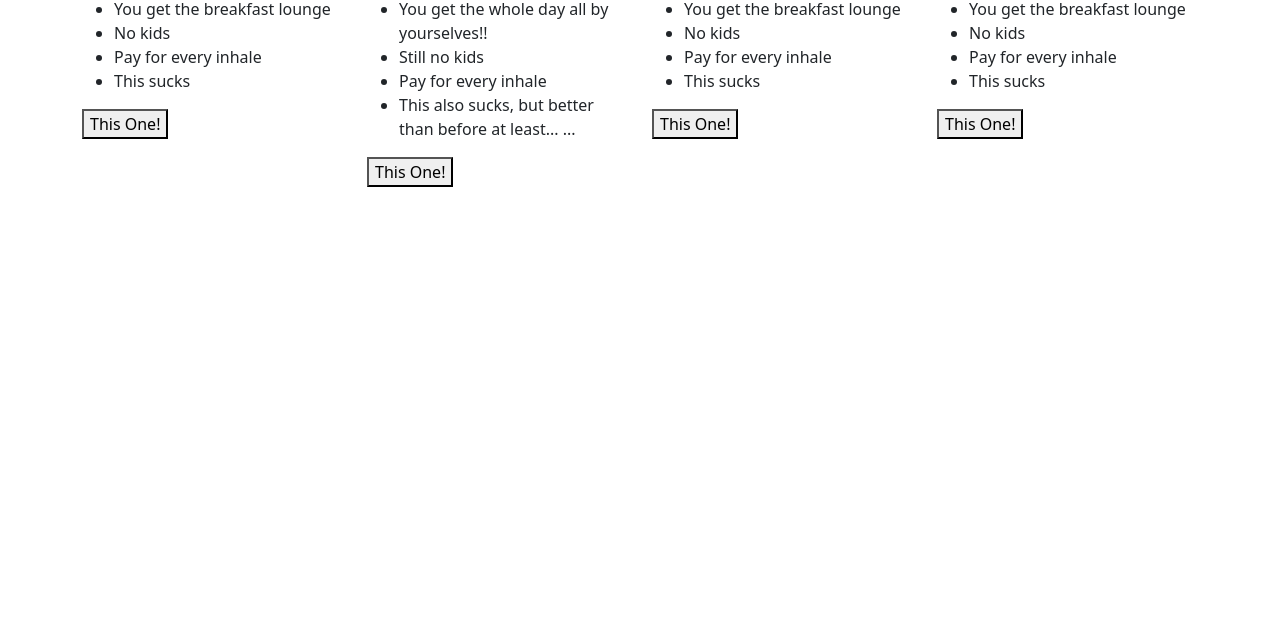
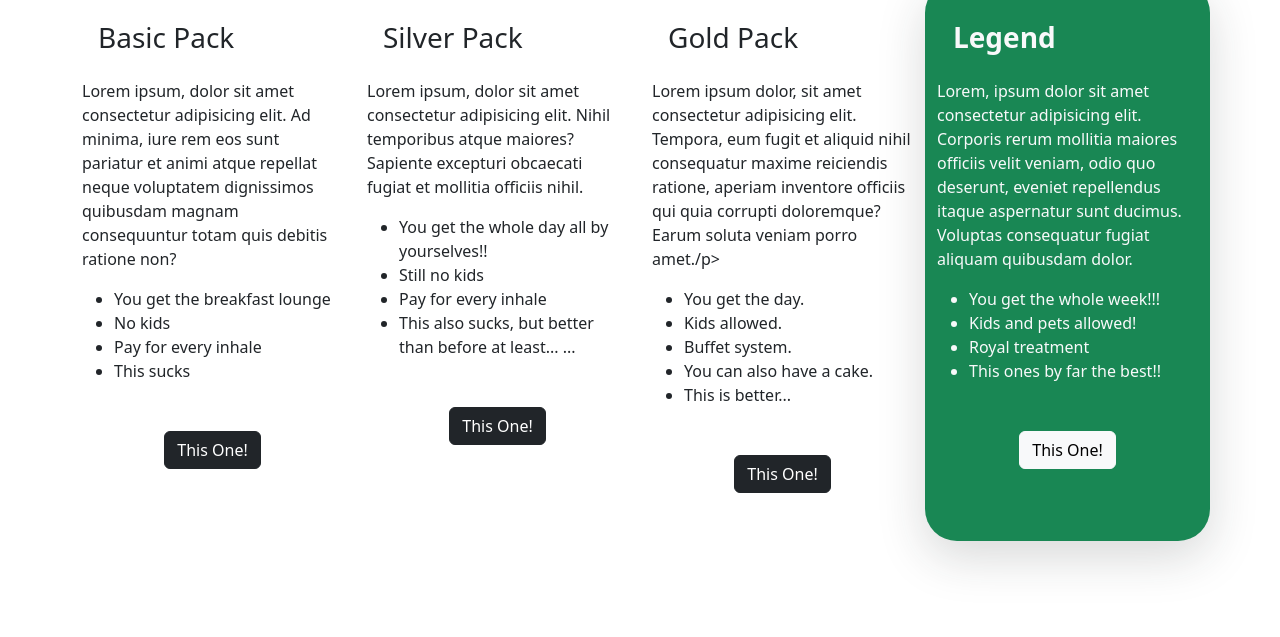
Before and after one commit to LShahira/Flex-Box, a plain HTML site: page responsive.html in a window 1280 px wide. Shown: the part 163-800 px from the top of the page. Drawn offline with Linux system fonts and the light colour scheme.

Commit message:
Finished this mfing grid package still looks shit ngl

```diff
--- a/responsive.html
+++ b/responsive.html
@@ -8,48 +8,72 @@
     <link rel="stylesheet" href="BootStrap_resource/bootstrap.min.css">
 </head>
 <body>
-    <section class="container">
+    <section>
+
+    </section>
+
+    <!-- package parts do not touch -->
+    <section class="container py-5">
         <h1 class="text-center mb-5">Packages</h1>
         <div class="row">
-            <div class="col-lg-3">
-                <h1 class="text-center">Basic Pack</h1>
+            <div class="col-lg-3 col-sm-12 mb-4 py-4 h-50">
+                <h3 class="p-3">Basic Pack</h3>
+                <p>Lorem ipsum, dolor sit amet consectetur adipisicing elit. Ad minima, iure rem eos sunt pariatur et animi atque repellat neque voluptatem dignissimos quibusdam magnam consequuntur totam quis debitis ratione non?</p>
                 <p><ul>
                     <li>You get the breakfast lounge</li>
                     <li>No kids</li>
                     <li>Pay for every inhale</li>
                     <li>This sucks</li>
                 </ul></p>
-                <button>This One!</button>
+                <div class="d-flex justify-content-center my-5">
+                    <button class="btn round- btn-dark">This One!</button>
+                </div>
             </div>
-            <div class="col-lg-3">
-                <h1 class="text-center">Silver Pack</h1>
+            <div class="col-lg-3 col-sm-12 mb-4 py-4 h-50">
+                <h3 class="p-3">Silver Pack</h3>
+                <p>Lorem ipsum, dolor sit amet consectetur adipisicing elit. Nihil temporibus atque maiores? Sapiente excepturi obcaecati fugiat et mollitia officiis nihil.</p>
+
+                <div>
+                    <ul>
+                        <li>You get the whole day all by yourselves!!</li>
+                        <li>Still no kids</li>
+                        <li>Pay for every inhale</li>
+                        <li>This also sucks, but better than before at least... ...</li>
+                    </ul>
+                </div>
+                <div class="d-flex justify-content-center my-5">
+                    <button class="btn round- btn-dark">This One!</button>
+                </div>
+            </div>
+
+            <div class="col-lg-3 col-sm-12 mb-4 py-4 h-50">
+                <h3 class="p-3">Gold Pack</h3>
+                <p>Lorem ipsum dolor, sit amet consectetur adipisicing elit. Tempora, eum fugit et aliquid nihil consequatur maxime reiciendis ratione, aperiam inventore officiis qui quia corrupti doloremque? Earum soluta veniam porro amet./p>
+                <ul>
+                    <li>You get the day.</li>
+                    <li>Kids allowed.</li>
+                    <li>Buffet system.</li>
+                    <li>You can also have a cake.</li>
+                    <li>This is better...</li>
+                </ul>
+
+                <div class="d-flex justify-content-center allign-items my-5">
+                    <button class="btn round- btn-dark">This One!</button>
+                </div>
+            </div>
+            <div class="col-lg-3 col-sm-12 mb-4 text-light bg-success rounded-5 py-4 shadow-lg h-50">
+                <h3 class="p-3"><strong>Legend</strong></h3>
+                <p>Lorem, ipsum dolor sit amet consectetur adipisicing elit. Corporis rerum mollitia maiores officiis velit veniam, odio quo deserunt, eveniet repellendus itaque aspernatur sunt ducimus. Voluptas consequatur fugiat aliquam quibusdam dolor.</p>
                 <p><ul>
-                    <li>You get the whole day all by yourselves!!</li>
-                    <li>Still no kids</li>
-                    <li>Pay for every inhale</li>
-                    <li>This also sucks, but better than before at least... ...</li>
+                    <li>You get the whole week!!!</li>
+                    <li>Kids and pets allowed!</li>
+                    <li>Royal treatment</li>
+                    <li>This ones by far the best!!</li>
                 </ul></p>
-                <button>This One!</button>
-            </div>
-            <div class="col-lg-3">
-                <h1 class="text-center">Gold Pack</h1>
-                <p><ul>
-                    <li>You get the breakfast lounge</li>
-                    <li>No kids</li>
-                    <li>Pay for every inhale</li>
-                    <li>This sucks</li>
-                </ul></p>
-                <button>This One!</button>
-            </div>
-            <div class="col-lg-3">
-                <h1 class="text-center">Legend</h1>
-                <p><ul>
-                    <li>You get the breakfast lounge</li>
-                    <li>No kids</li>
-                    <li>Pay for every inhale</li>
-                    <li>This sucks</li>
-                </ul></p>
-                <button>This One!</button>
+                <div class="d-flex justify-content-center my-5 ">
+                    <button class="btn round- btn-light">This One!</button>
+                </div>
+
             </div>
         </div>
     </section>
```
